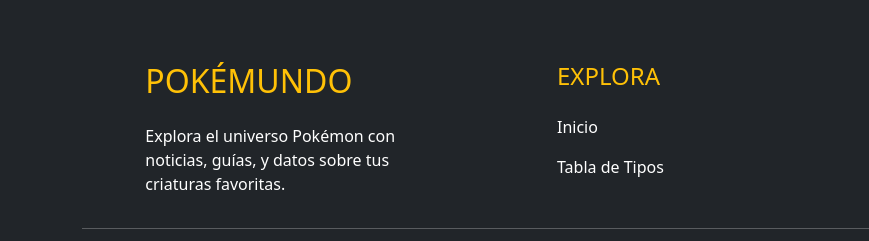
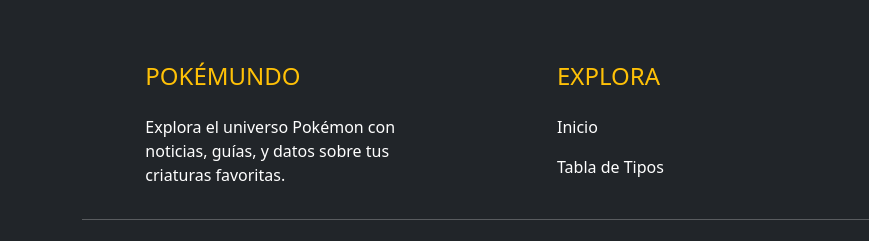
Before and after one commit to TomasOrtiz274/accesibilidad, a plain HTML site: page index.html in a window 1280 px wide. Shown: the part 4452-4693 px from the top of the page, 0-869 px from the left. Drawn offline with nearby package versions, Linux system fonts and the light colour scheme.

Commit message:
Accsesssfinall

```diff
--- a/index.html
+++ b/index.html
@@ -356,7 +356,7 @@
         <div class="row text-md-left">
           <!-- Logo y descripción -->
           <div class="col-md-3 col-lg-3 col-xl-3 mx-auto mt-3">
-            <h2 class="text-uppercase mb-4 font-weight-bold text-warning fs-46">PokéMundo</h2>
+            <h2 class="text-uppercase mb-4 font-weight-bold text-warning fs-4">PokéMundo</h2>
             <p>Explora el universo Pokémon con noticias, guías, y datos sobre tus criaturas favoritas.</p>
           </div>
 
```
